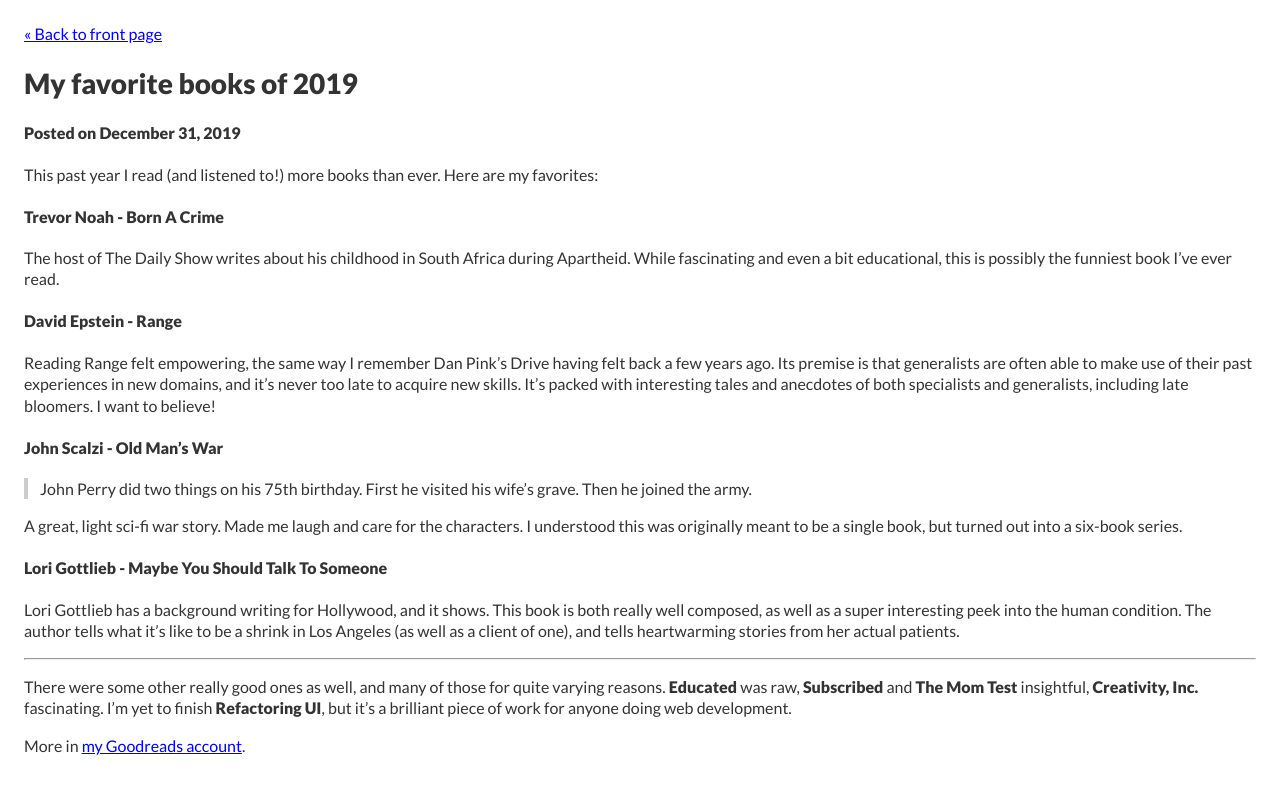
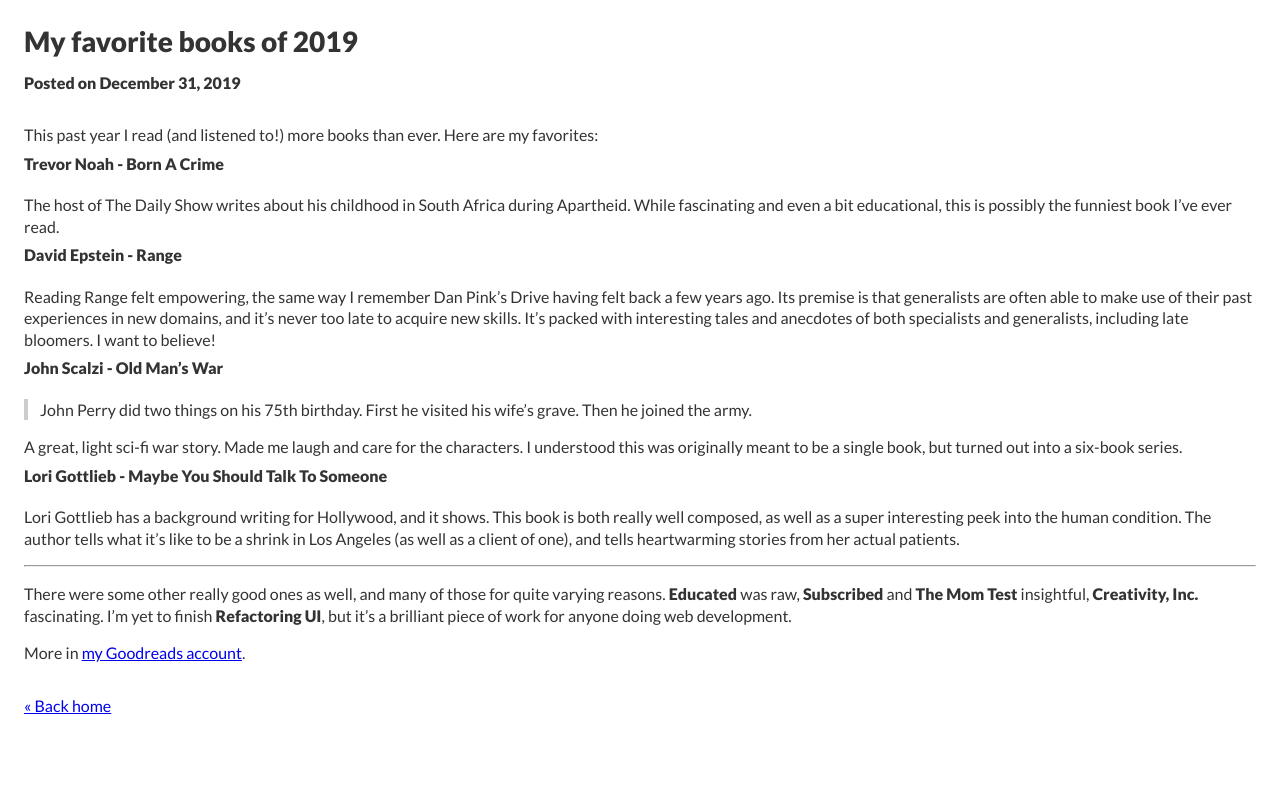
Before and after one commit to mieky/mieky.github.io, a Jekyll site: the page built from _posts/2019-12-31-favorite-books-2019.md, in a window 1280 px wide. Shown: the top 794 px of the page. Built offline with Jekyll 4.4.1, drawn with Linux system fonts in a browser that asks for light colours; part of the change alters nothing that is shown.

```diff
--- a/_config.yml
+++ b/_config.yml
@@ -13,6 +13,7 @@ plugins:
   - jekyll-redirect-from
   - jekyll-last-modified-at
 
+site_url: https://mike.fi
 site_name: Mike
 site_title: Mike Arvela
 site_description: Hi! I'm Mike, a web developer from Tampere, Finland.
--- a/_layouts/default.html
+++ b/_layouts/default.html
@@ -4,21 +4,25 @@
 <html>
   <head>
     <meta charset="utf-8">
-    <title>{% if site.site_title %}{{ site.site_title }}{% else %}{{ page.title }} | {{ site.name }}{% endif %}</title>
+    <title>{% if page.title %}{{ page.title }} | {% endif %}{{ site.site_title }}</title>
 
     <meta name="viewport" content="width=device-width,initial-scale=1">
     <meta name="description" content="{{ site.site_description }}" />
+
     <meta name="twitter:site" content="{{ site.site_name }}" />
-    <meta name="twitter:card" content="home" />
-    <meta name="twitter:title" content="{{ site.site_title }}" />
-    <meta name="twitter:description" content="{{ site.site_description }}" />
+    <meta name="twitter:card" content="summary" />
+    <meta name="twitter:title" content="{% if page.title %}{{ page.title }} | {% endif %}{{ site.site_title }}" />
+    <meta name="twitter:description" content="{% if page.description %}{{ page.description }}{% else %}{{ site.site_description }}{% endif %}" />
+
+    <meta property="og:site_name" content="{{ site.site_name }}" />
     <meta property="og:image" content="https://avatars.githubusercontent.com/u/299644?v=4?s=400" />
-    <meta property="og:image:alt" content="Mike" />
-    <meta property="og:site_name" content="{{ site.site_name }}" />
+    <meta property="og:image:alt" content="{{ site.site_name }}" />
     <meta property="og:type" content="profile" />
-    <meta property="og:title" content="{{ site.site_title }}" />
-    <meta property="og:url" content="https://mike.fi" />
-    <meta property="og:description" content="{{ site.site_description }}" />
+    <meta property="og:title" content="{% if page.title %}{{ page.title }} | {% endif %}{{ site.site_title }}" />
+    <meta property="og:description" content="{% if page.description %}{{ page.description }}{% else %}{{ site.site_description }}{% endif %}" />
+    {% if page.url == '/' %}
+    <meta property="og:url" content="{{ site.site_url }}" />
+    {% endif %}
 
     <link rel="stylesheet" href="/css/main.css">
     <link rel="apple-touch-icon" href="/assets/favicon.png">
@@ -27,6 +31,18 @@
   </head>
 
   <body>
+    {% comment %}
+    <pre>
+      page.title: {{ page.title }}
+      site.title: {{ site.title }}
+      combined: {% if page.title %}{{ page.title }} | {% endif %}{{ site.site_title }}
+
+      page.description: {{ page.description }}
+      site.site_description: {{ site.site_description }}
+      combined: {% if page.description %}{{ page.description }}{% else %}{{ site.site_description }}{% endif %}
+    </pre>
+    {% endcomment %}
+
     <article>
       {{ content }}
     </article>
--- a/_layouts/post.html
+++ b/_layouts/post.html
@@ -1,10 +1,6 @@
 ---
 layout: default
 ---
-
-{% if page.url != "/index.html" %}
-<a class="inline-block" href="/">&laquo; Back to front page</a>
-{% endif %}
 
 <header>
   <h1>{{ page.title }}</h1>
@@ -17,6 +13,12 @@ layout: default
   {% endif %}
 </header>
 
-<div>
+<section>
 {{ content }}
-</div>
+</section>
+
+{% if page.url != "/index.html" %}
+<footer>
+  <a class="inline-block" href="/">&laquo; Back home</a>
+</footer>
+{% endif %}
--- a/_posts/2019-12-31-favorite-books-2019.md
+++ b/_posts/2019-12-31-favorite-books-2019.md
@@ -1,6 +1,7 @@
 ---
 layout: post
 title: My favorite books of 2019
+description: These are my favorite books I read in 2019.
 date: '2019-12-31T17:00:00+02:00'
 tags:
 - books
--- a/css/main.scss
+++ b/css/main.scss
@@ -8,10 +8,23 @@ body {
   color: #333;
   font-family: "Lato", serif;
   margin: 1.5em;
+  padding-bottom: 2em;
 }
 
 h1 {
   font-size: 28px;
+}
+
+h4 {
+  margin-top: -0.5em;
+}
+
+header {
+  margin-bottom: 2em;
+}
+
+footer {
+  margin-top: 2em;
 }
 
 p {
```
